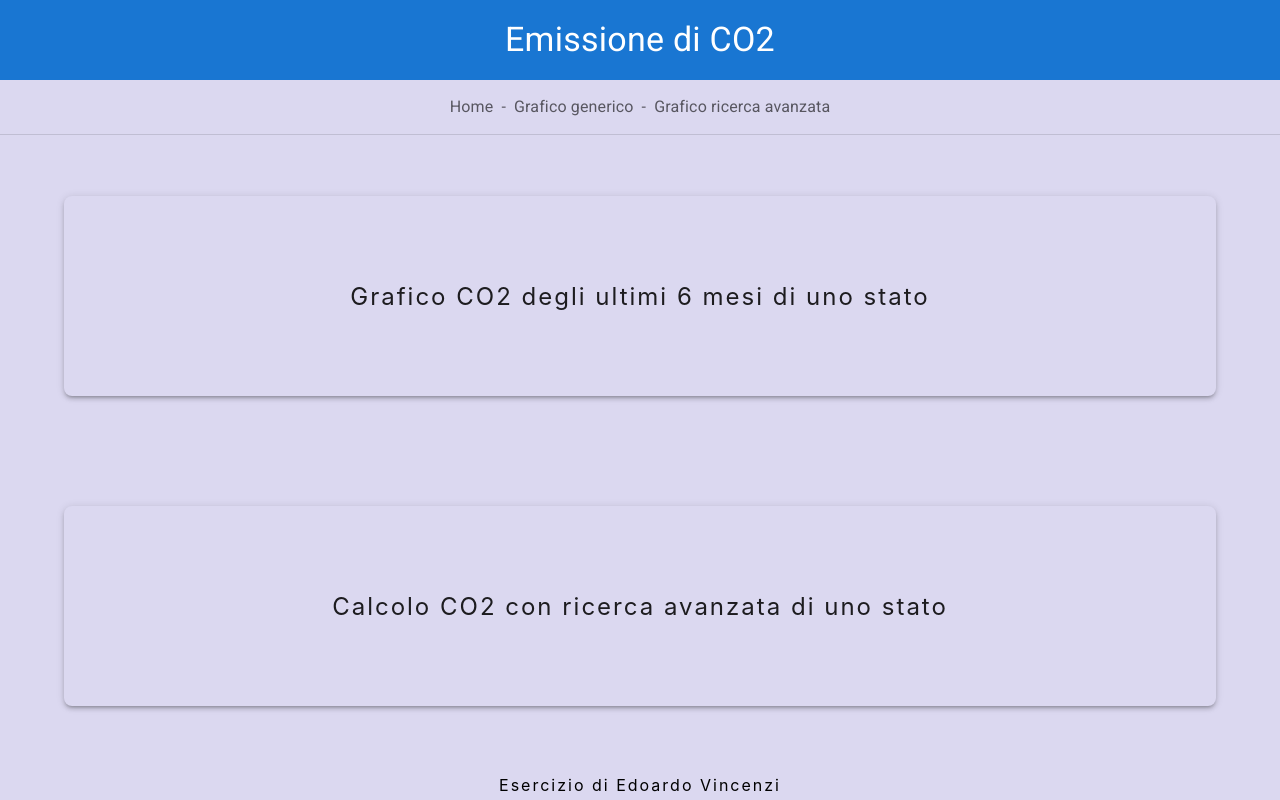
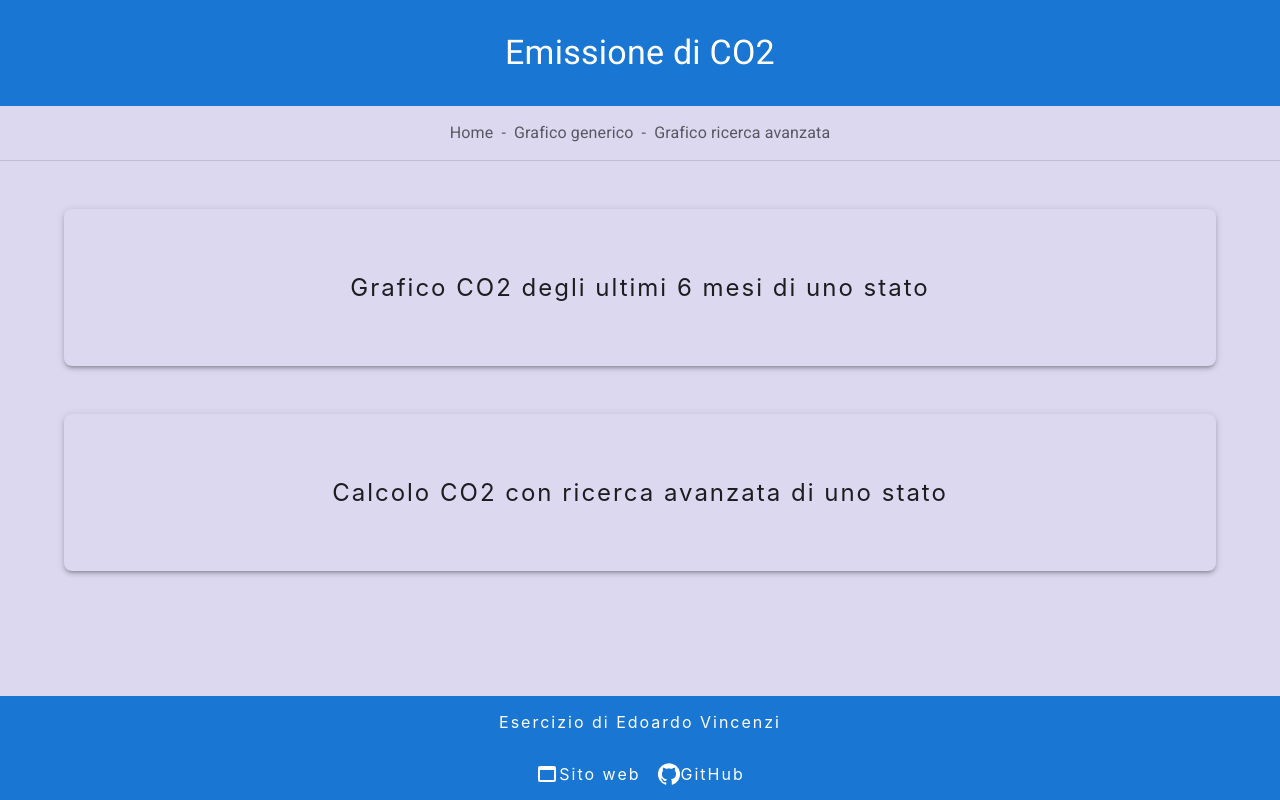
Before and after one commit to edoardovincenzi/CO2-emissions-next-application, a Next.js app: page / in a window 1280 px wide. Built offline with nearby package versions, Linux system fonts and the light colour scheme.

Commit message:
adding footer and improve graphic

```diff
--- a/components/Choice/Choice.module.css
+++ b/components/Choice/Choice.module.css
@@ -1,7 +1,6 @@
 .paperChoice {
   background-color: #dbd8f0;
-  padding: 2rem;
-  height: 25vh;
+  padding: 4rem 2rem;
   width: 100%;
   display: flex;
   align-items: center;
@@ -12,5 +11,5 @@
 }
 
 .paperChoice:hover {
-  transform: scale(1.2);
+  transform: scale(1.05);
 }
--- a/components/FindLatLong/FindLatLong.tsx
+++ b/components/FindLatLong/FindLatLong.tsx
@@ -20,7 +20,9 @@ const FindLatLong = () => {
     <Box sx={{ mb: 2 }}>
       <Box className={styles.box}>
         <Box className={styles.box}>
-          <p>Non conosci la latitudine e la longitudine della tua città?</p>
+          <p style={{ fontSize: '12px' }}>
+            Non conosci la latitudine e la longitudine della tua città?
+          </p>
           <Button variant="outlined" onClick={handleOpen}>
             Premi qui
           </Button>
@@ -31,7 +33,7 @@ const FindLatLong = () => {
         <Box>
           <p
             style={{ textAlign: 'center', fontSize: '12px' }}
-          >{`Città trovata premendo: ${cityFounded}`}</p>
+          >{`Città trovata premendo: \n${cityFounded}`}</p>
           <p
             style={{ textAlign: 'center', fontSize: '12px' }}
           >{`con latitudine: ${lat} e longitudine: ${long}`}</p>
--- a/components/Footer/Footer.module.css
+++ b/components/Footer/Footer.module.css
@@ -1,8 +1,28 @@
 .footer {
-  bottom: 5px;
-  position: fixed;
   text-align: center;
-  color: black;
-  left: 50%;
-  transform: translate(-50%);
+  background-color: #1976d2;
+  width: 100vw;
+  margin-top: auto;
+  display: flex;
+  flex-direction: column;
 }
+
+.footer > * {
+  color: white;
+}
+
+.footerLink {
+  width: 100vw;
+  display: flex;
+  justify-content: center;
+  gap: 1rem;
+}
+.footerLink > * {
+  color: white;
+}
+
+.divLink {
+  display: flex;
+  align-items: center;
+  justify-content: center;
+}
--- a/components/Footer/Footer.tsx
+++ b/components/Footer/Footer.tsx
@@ -1,11 +1,27 @@
-import Container from '@mui/material/Container';
 import styles from './Footer.module.css';
+import GitHubIcon from '@mui/icons-material/GitHub';
+import WebAssetIcon from '@mui/icons-material/WebAsset';
+import { Link } from '@mui/material';
 
 const Footer = () => {
   return (
-    <Container fixed className={styles.footer}>
-      Esercizio di Edoardo Vincenzi
-    </Container>
+    <div className={styles.footer}>
+      <p>Esercizio di Edoardo Vincenzi</p>
+      <div className={styles.footerLink}>
+        <Link href="https://edoardovincenzi.netlify.app/">
+          <div className={styles.divLink}>
+            <WebAssetIcon />
+            <p>Sito web</p>
+          </div>
+        </Link>
+        <Link href="https://github.com/edoardovincenzi">
+          <div className={styles.divLink}>
+            <GitHubIcon />
+            <p>GitHub</p>
+          </div>
+        </Link>
+      </div>
+    </div>
   );
 };
 
--- a/components/Header/Header.module.css
+++ b/components/Header/Header.module.css
@@ -1,7 +1,7 @@
 .navBar {
   background-color: #1976d2;
   width: 100vw;
-  height: 10vh;
+  padding: 2rem;
 }
 
 .container {
--- a/components/VerticalBar.tsx
+++ b/components/VerticalBar.tsx
@@ -39,7 +39,7 @@ const VerticalBar = ({ data }: { data: IStatistics[] }) => {
         data: labels.map((month: string, index: number) => {
           return clearData[index];
         }),
-        backgroundColor: 'rgb(86, 203, 249, 0.5)',
+        backgroundColor: '#1976d2',
       },
     ],
   };
--- a/pages/_app.tsx
+++ b/pages/_app.tsx
@@ -21,12 +21,20 @@ function MyApp({ Component, pageProps }: AppProps) {
       </Head>
       <StyledEngineProvider injectFirst>
         <QueryClientProvider client={queryClient}>
+          <div
+            style={{
+              minHeight: '100vh',
+              display: 'flex',
+              flexDirection: 'column',
+            }}
+          >
             <Header />
             <BasicBreadcrumbs crumbs={array} />
             <Container>
               <Component {...pageProps} />
             </Container>
             <Footer />
+          </div>
         </QueryClientProvider>
       </StyledEngineProvider>
     </>
--- a/styles/Home.module.css
+++ b/styles/Home.module.css
@@ -1,8 +1,8 @@
 .indexDiv {
   display: flex;
   align-content: space-around;
-  gap: 20px;
+  gap: 3rem;
   width: 100%;
-  height: calc(100vh - 25vh);
   flex-wrap: wrap;
+  margin-top: 2rem;
 }
```
Also changed, not shown: components/Result/Result.tsx (+15 -3 lines), components/Result/ResultData.tsx (+6 -4 lines). Lines whose indentation alone changed are shown as unchanged.
